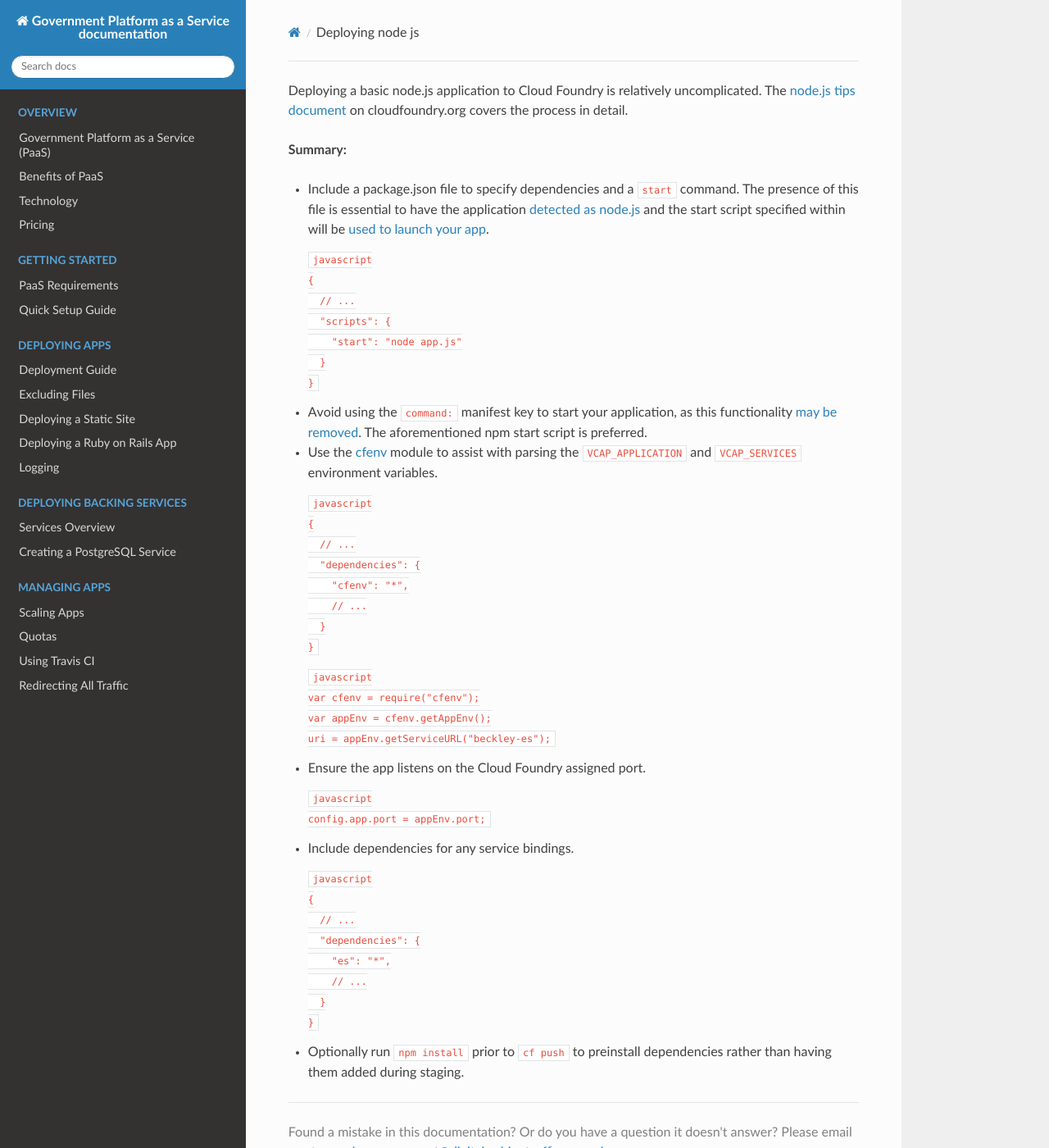
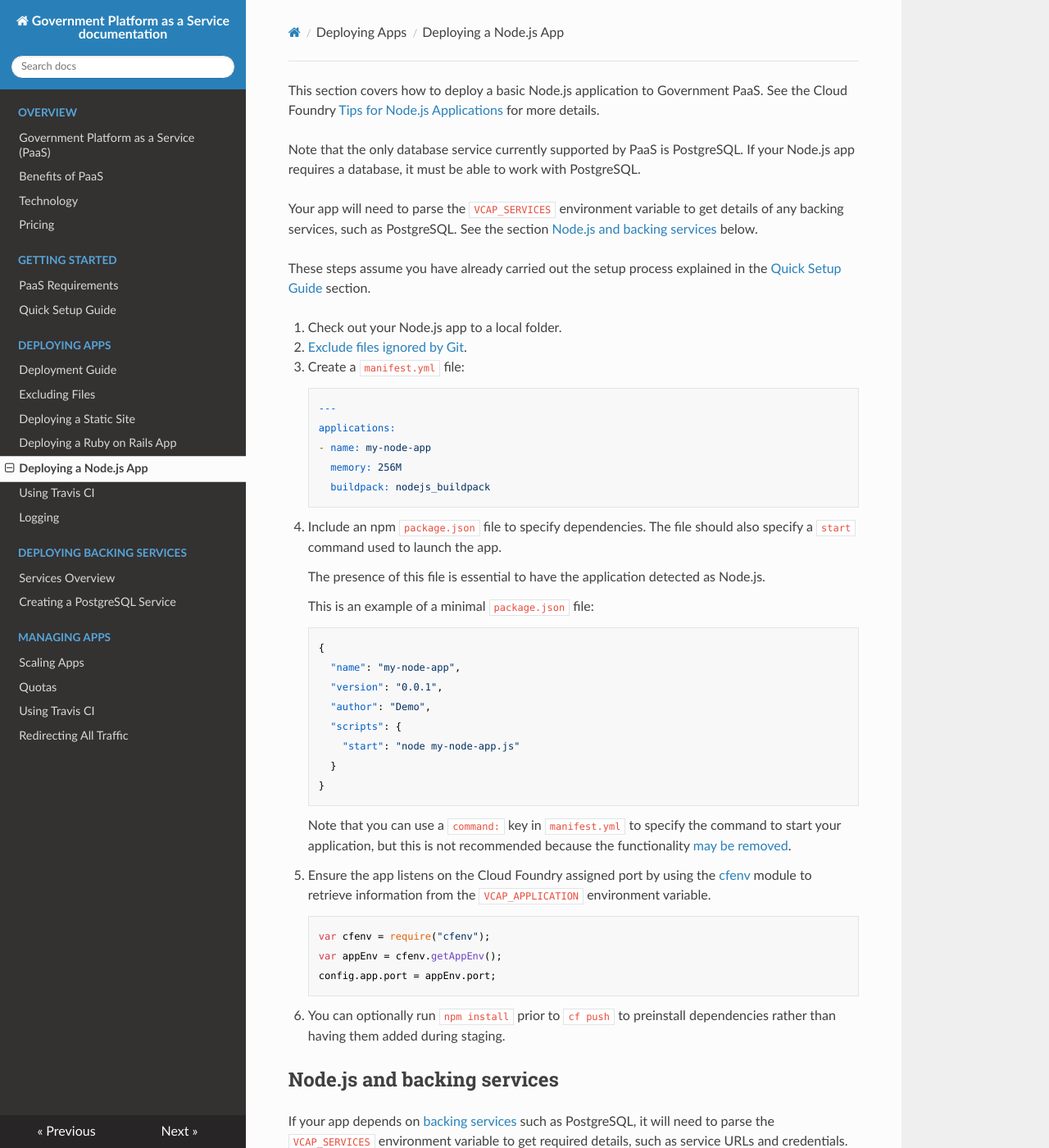
Before and after one commit to alphagov/paas-developer-docs, an MkDocs documentation site: the page built from docs/deploying_apps/deploying_node_js.md, in a window 1280 px wide and 1400 px high. Shown: the whole window at 82% size. Built offline with MkDocs 1.6.1, drawn with Linux system fonts in a browser that asks for light colours; nearby versions of some CDN libraries; old or Windows-style settings are respelled for this version of MkDocs; some of the changed text lies outside the part shown.

Commit message:
Node.js documentation

````diff
--- a/docs/deploying_apps/deploying_node_js.md
+++ b/docs/deploying_apps/deploying_node_js.md
@@ -1,53 +1,89 @@
-Deploying a basic node.js application to Cloud Foundry is relatively uncomplicated. The [node.js tips document](http://docs.cloudfoundry.org/buildpacks/node/node-tips.html) on cloudfoundry.org covers the process in detail.
+This section covers how to deploy a basic Node.js application to Government PaaS. See the Cloud Foundry [Tips for Node.js Applications](http://docs.cloudfoundry.org/buildpacks/node/node-tips.html) for more details.
 
-**Summary:**
+Note that the only database service currently supported by PaaS is PostgreSQL. If your Node.js app requires a database, it must be able to work with PostgreSQL.
 
-- Include a package.json file to specify dependencies and a `start` command. The presence of this file is essential to have the application [detected as node.js](https://github.com/cloudfoundry/nodejs-buildpack/blob/master/bin/detect) and the start script specified within will be [used to launch your app](https://github.com/cloudfoundry/nodejs-buildpack/blob/94949f6d7c2ee6c84ee04edcc9c94a5454047b75/bin/compile#L134-147).
+Your app will need to parse the ``VCAP_SERVICES`` environment variable to get details of any backing services, such as PostgreSQL. See the section [Node.js and backing services](#nodejs-and-backing-services) below.
 
-    ```javascript
-    {
-      // ...
-      "scripts": {
-        "start": "node app.js"
-      }
-    }
+These steps assume you have already carried out the setup process explained in the [Quick Setup Guide](/getting_started/quick_setup_guide) section.
+
+
+1. Check out your Node.js app to a local folder.
+2. [Exclude files ignored by Git](/deploying_apps/excluding_files/).
+3. Create a ``manifest.yml`` file:
+
+        ---
+        applications:
+        - name: my-node-app
+          memory: 256M
+          buildpack: nodejs_buildpack
+
+3. Include an npm ``package.json`` file to specify dependencies. The file should also specify a `start` command used to launch the app.
+
+    The presence of this file is essential to have the application detected as Node.js.
+
+    This is an example of a minimal ``package.json`` file:
+
+
+        {
+          "name": "my-node-app",
+          "version": "0.0.1",
+          "author": "Demo",
+          "scripts": {
+            "start": "node my-node-app.js"
+          }
+        }
+
+    Note that you can use a ``command:`` key in ``manifest.yml`` to specify the command to start your application, but this is not recommended because the functionality [may be removed](https://github.com/cloudfoundry/nodejs-buildpack/pull/11#issuecomment-67666273).
+
+4. Ensure the app listens on the Cloud Foundry assigned port by using the [cfenv](https://www.npmjs.com/package/cfenv) module to retrieve information from the ``VCAP_APPLICATION`` environment variable.
+
+
+        var cfenv = require("cfenv");
+        var appEnv = cfenv.getAppEnv();
+        config.app.port = appEnv.port;
+
+
+5. You can optionally run `npm install` prior to `cf push` to preinstall dependencies rather than having them added during staging.
+
+
+##Node.js and backing services
+
+If your app depends on [backing services](/deploying_services/) such as PostgreSQL, it will need to parse the `VCAP_SERVICES` environment variable to get required details, such as service URLs and credentials.
+
+You must create the service and bind it to your Node.js app as described in the [Deploying Services](/deploying_services/) section.
+
+We recommend you use the [cfenv](https://www.npmjs.com/package/cfenv) module to assist with parsing the environment variables.
+
+In your ``package.json`` file, you would specify ``cfenv`` as a dependency:
+
+        {
+          // ...
+          "dependencies": {
+            "cfenv": "*",
+            // ...
+          }
+        }
+
+
+Then in your app, you can easily get configuration information for backing services. This is an example of how to connect to a PostgreSQL service.
+
+        var cfenv = require("cfenv");
+        var appEnv = cfenv.getAppEnv();
+        var connectionString = appEnv.getServiceURL("my-postgres");
+        var client = new pg.Client(connectionString);
+        client.connect();
+
+
+Note that in the above you should replace "my-postgres" with the exact name of the PostgreSQL service you created. The ``getServiceURL`` function returns a connection string which includes the username and password required to connect to the database.
+
+You should also remember to include dependencies for any service bindings in ``package.json``.
+
     ```
-
-- Avoid using the `command:` manifest key to start your application, as this functionality [may be removed](https://github.com/cloudfoundry/nodejs-buildpack/pull/11#issuecomment-67666273). The aforementioned npm start script is preferred.
-- Use the [cfenv](https://www.npmjs.com/package/cfenv) module to assist with parsing the `VCAP_APPLICATION` and `VCAP_SERVICES` environment variables.
-
-    ```javascript
     {
       // ...
       "dependencies": {
-        "cfenv": "*",
+        "pg": "*",
         // ...
       }
     }
     ```
-
-    ```javascript
-    var cfenv = require("cfenv");
-    var appEnv = cfenv.getAppEnv();
-    uri = appEnv.getServiceURL("beckley-es");
-    ```
-
-- Ensure the app listens on the Cloud Foundry assigned port.
-
-    ```javascript
-    config.app.port = appEnv.port;
-    ```
-
-- Include dependencies for any service bindings.
-
-    ```javascript
-    {
-      // ...
-      "dependencies": {
-        "es": "*",
-        // ...
-      }
-    }
-    ```
-
-- Optionally run `npm install` prior to `cf push` to preinstall dependencies rather than having them added during staging.
--- a/mkdocs.yml
+++ b/mkdocs.yml
@@ -16,7 +16,8 @@ pages:
     - 'Deploying a Ruby on Rails App': 'deploying_apps/deploying_rails.md'
 #    - 'Deploying Flask': 'deploying_apps/deploying_flask.md'
 #    - 'Deploying Django': 'deploying_apps/deploying_django.md'
-#    - 'Deploying Node': 'deploying_apps/deploying_node_js.md'
+    - 'Deploying a Node.js App': 'deploying_apps/deploying_node_js.md'
+    - 'Using Travis CI': 'deploying_apps/travis_ci.md'
     - 'Logging': 'deploying_apps/logging.md'
 - Deploying Backing Services:
     - 'Services Overview': 'deploying_services/index.md'
````
Also changed, not shown: docs/deploying_apps/deploying_rails.md (+1 -3 lines), docs/deploying_services/index.md (+2 -2 lines), docs/getting_started/quick_setup_guide.md (+4 -0 lines), docs/getting_started/before_you_start.md (line endings or trailing spaces).
